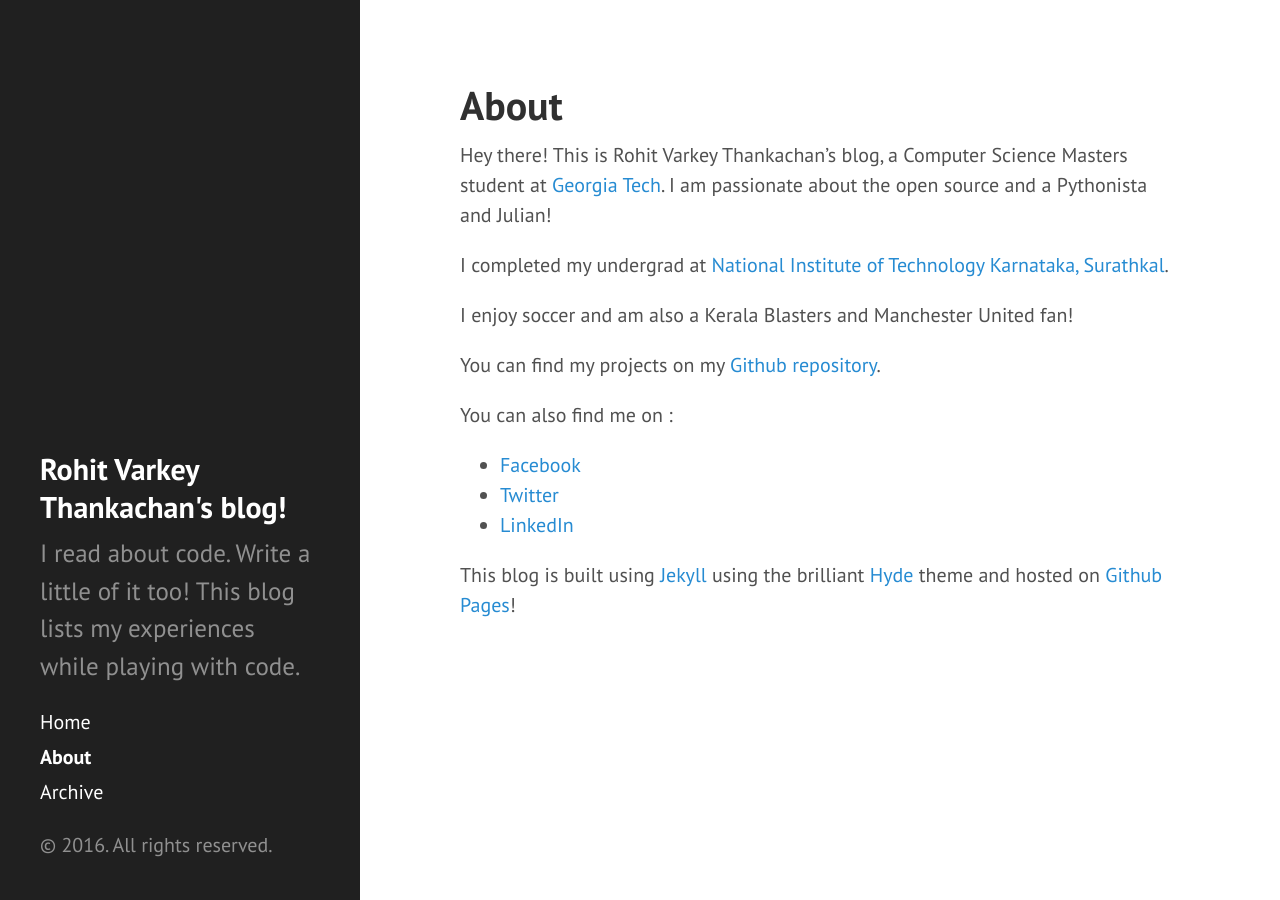
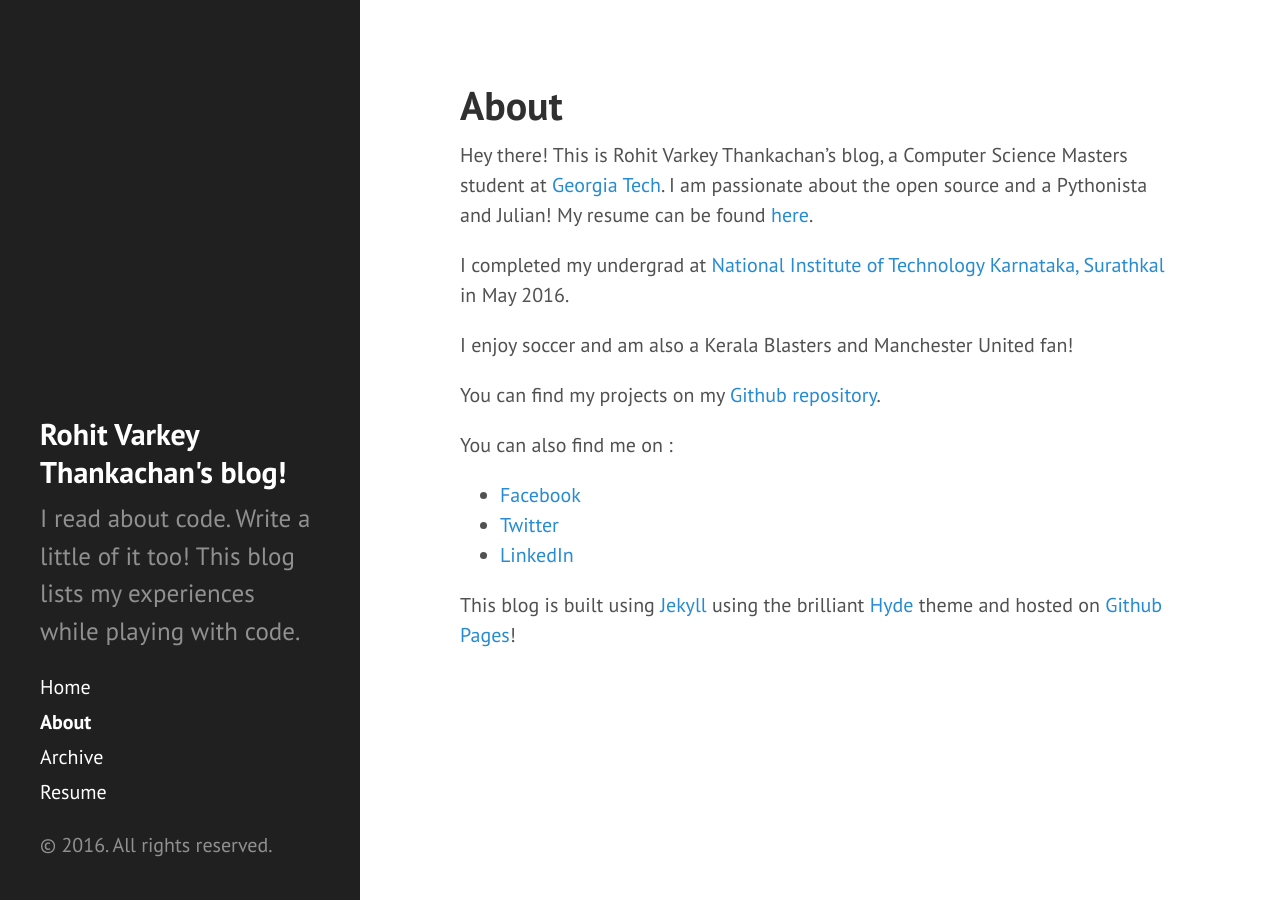
Before and after one commit to rohitvarkey/rohitvarkey.github.io, a Jekyll site: the page built from about.md, in a window 1280 px wide. Built offline with Jekyll 4.4.1, drawn with Linux system fonts in a browser that asks for light colours.

Commit message:
Links to Resume

```diff
--- a/_includes/sidebar.html
+++ b/_includes/sidebar.html
@@ -25,7 +25,7 @@
           {% endif %}
         {% endif %}
       {% endfor %}
-
+      <a class="sidebar-nav-item" href="{{ site.url }}/public/Rohit-Varkey-Thankachan-Resume.pdf" target="_blank">Resume</a>
     </nav>
 
     <p>&copy; {{ site.time | date: '%Y' }}. All rights reserved.</p>
--- a/about.md
+++ b/about.md
@@ -4,9 +4,9 @@ title: About
 ---
 
 Hey there! This is Rohit Varkey Thankachan's blog, a Computer Science Masters student at [Georgia Tech](http://www.gatech.edu/).
-I am passionate about the open source and a Pythonista and Julian!
+I am passionate about the open source and a Pythonista and Julian! My resume can be found [here]({{site.url}}/public/Rohit-Varkey-Thankachan-Resume.pdf).
 
-I completed my undergrad at [National Institute of Technology Karnataka, Surathkal](http://nitk.ac.in).
+I completed my undergrad at [National Institute of Technology Karnataka, Surathkal](http://nitk.ac.in) in May 2016.
 
 I enjoy soccer and am also a Kerala Blasters and Manchester United fan!
 
```
Also changed, not shown: 1 other file.
